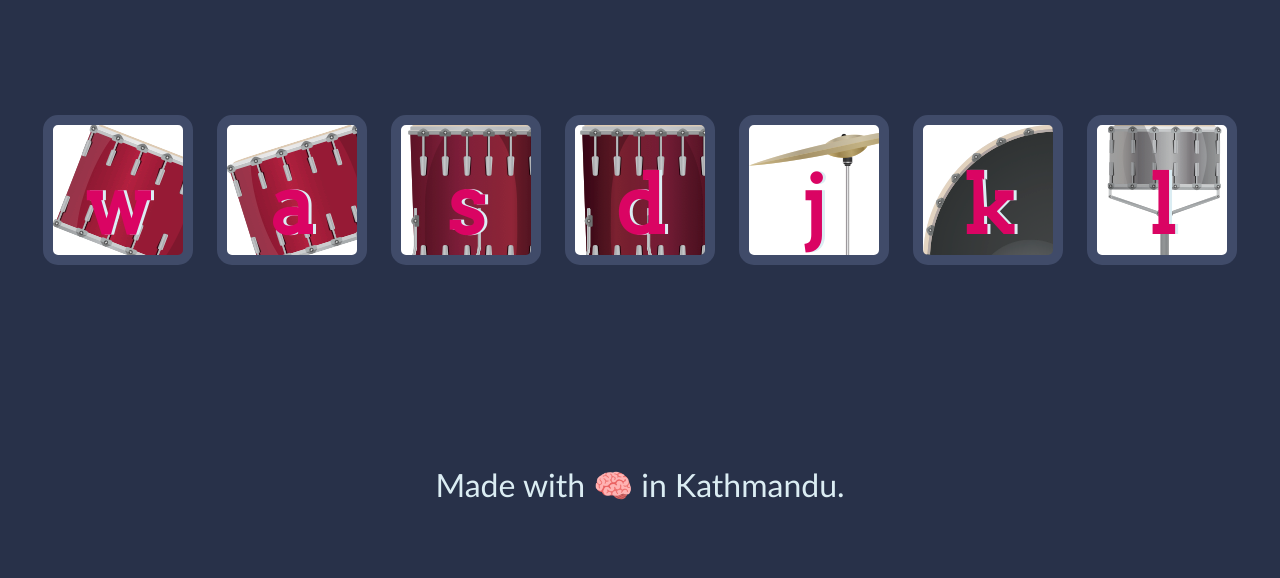
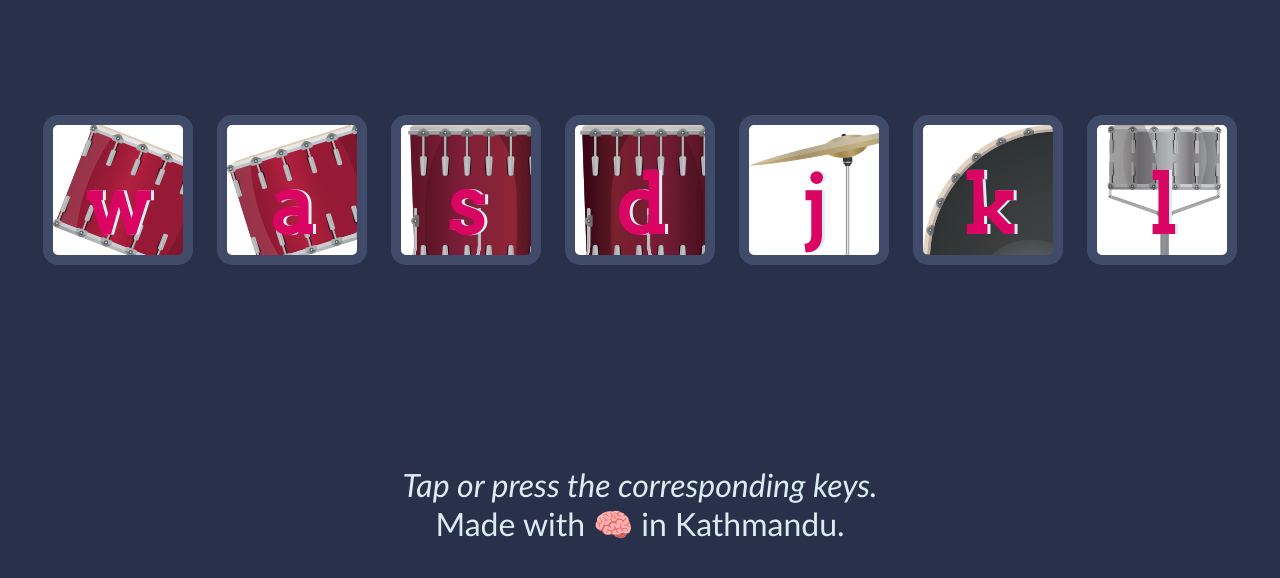
Before and after one commit to RegalAdhikari/Music-Kit, a plain HTML site: page index.html in a window 1280 px wide. Shown: the part 174-752 px from the top of the page. Drawn offline with Linux system fonts and the light colour scheme.

Commit message:
a little desc

```diff
--- a/index.html
+++ b/index.html
@@ -24,6 +24,7 @@
 
 
   <footer>
+    <em>Tap or press the corresponding keys.</em><br>
     Made with 🧠 in Kathmandu.
   </footer>
   <script src="index.js"></script>
```
